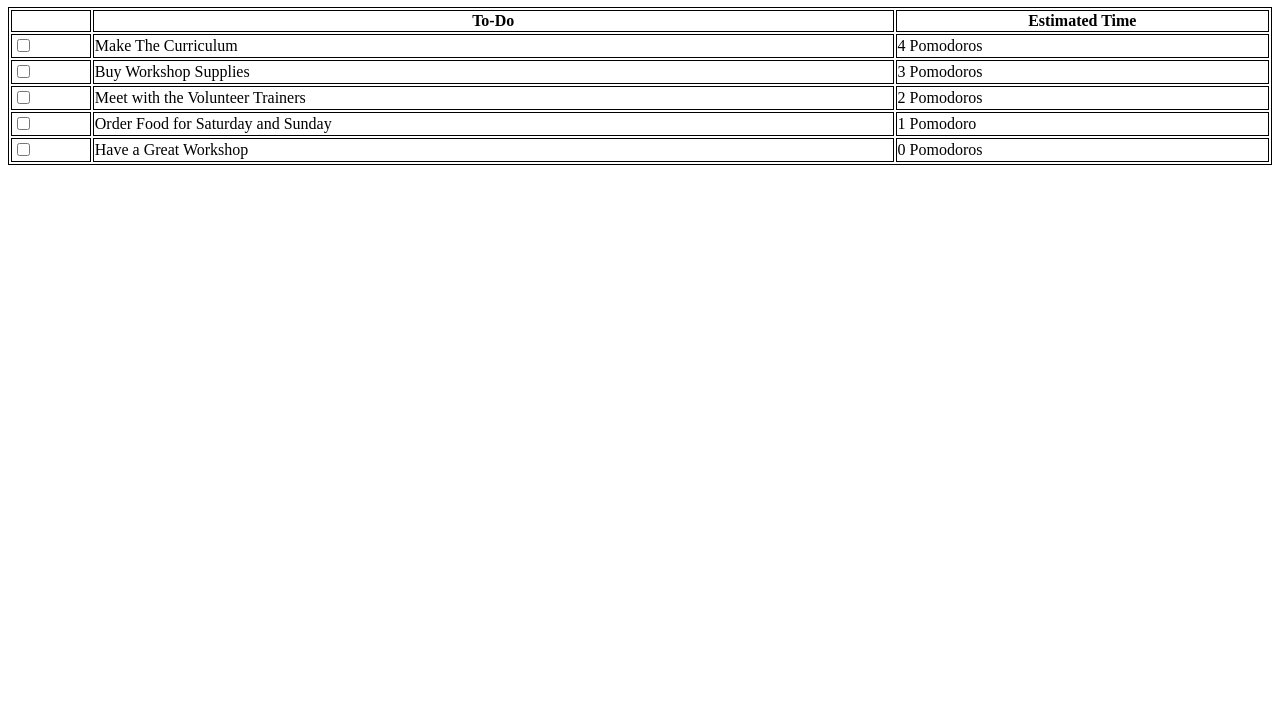
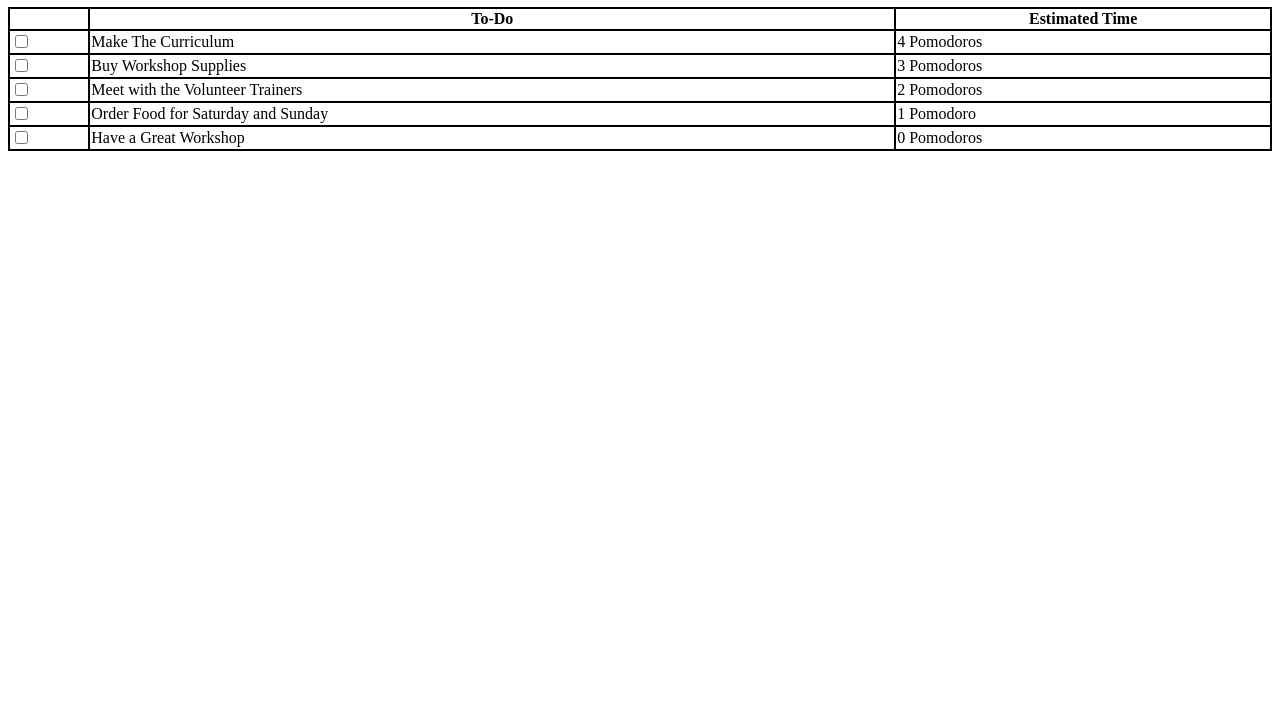
Before and after one commit to vincent1469/todo_app, a plain HTML site: page index.html in a window 1280 px wide. Shown: the part 73-800 px from the top of the page. Drawn offline with Linux system fonts and the light colour scheme.

Commit message:
Table Fix

```diff
--- a/index.html
+++ b/index.html
@@ -5,6 +5,9 @@
         <style>
         table, th, td {
             border: 1px solid black;
+        }
+        table {
+            border-spacing: 0;
         }
         </style>
     </head>
```
